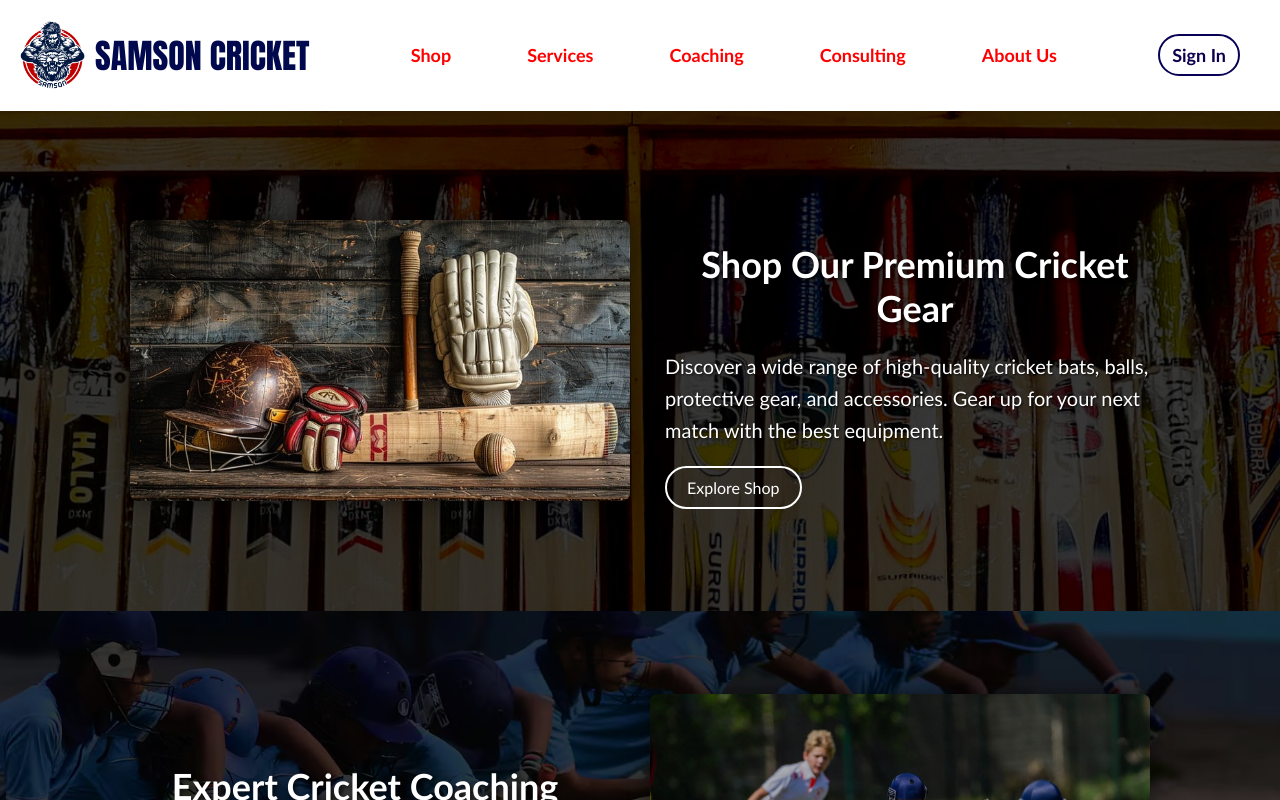
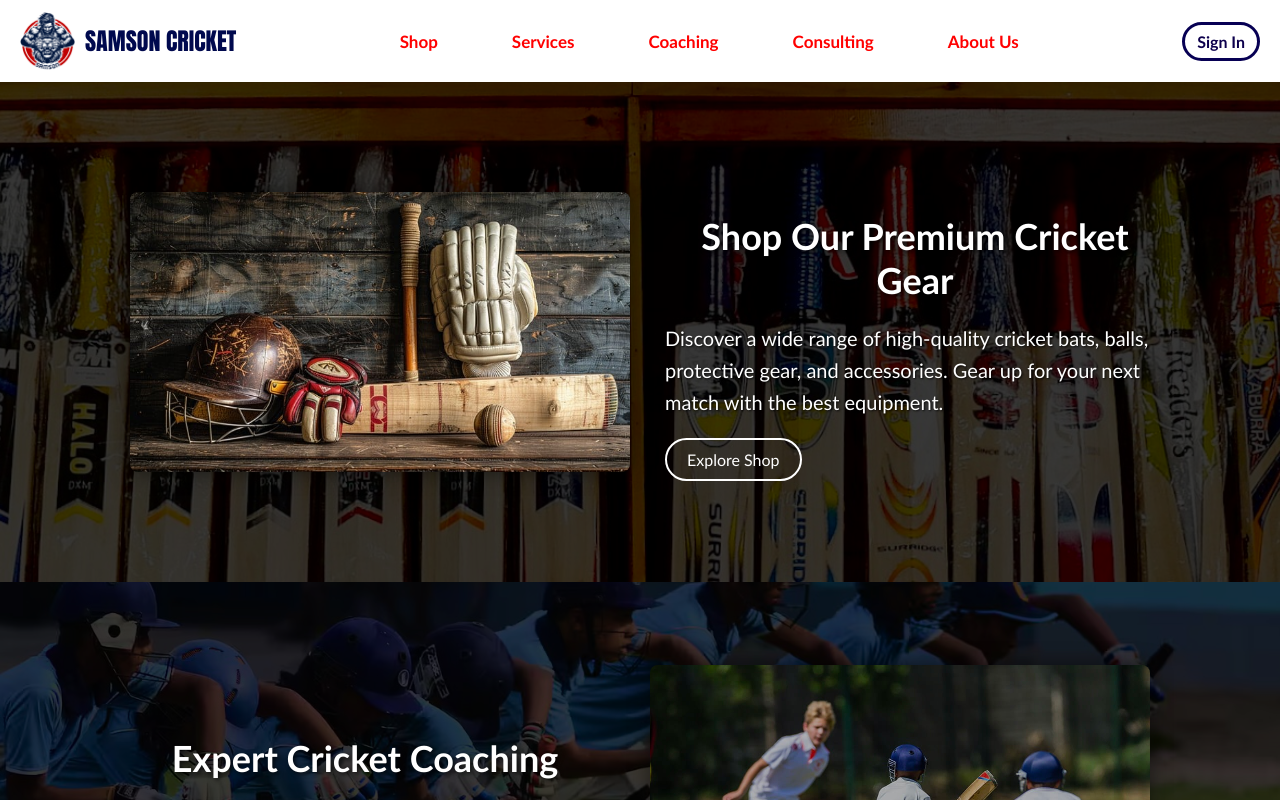
Before and after one commit to AshenIsuruWijesuriya/Samson-Cricket-WebApp, a React (Create React App) app in the folder frontend/: page / in a window 1280 px wide. Shown: the top 800 px of the page. Built offline with nearby package versions, Linux system fonts and the light colour scheme; the HTML template or start-up script is replaced by a standard one.

Commit message:
fix headers css

```diff
--- a/frontend/src/Common/mainHeader.css
+++ b/frontend/src/Common/mainHeader.css
@@ -1,100 +1,94 @@
-.header {
+.mh-header {
   display: flex;
   justify-content: space-between;
   align-items: center;
   padding: 7px 20px;
-  background-color: #ffffff; /* Adjust as needed */
+  background-color: #ffffff;
 }
 
-.header-left {
+.mh-header-left {
   display: flex;
   align-items: center;
 }
 
-.header-left img {
-  width: 65px;
+.mh-logo-img {
+  width: 55px;
 }
 
-.header-content {
+.mh-header-content {
   display: flex;
   align-items: center;
   text-decoration: none;
-  color: #333; /* Adjust as needed */
+  color: #333;
 }
 
-.titlename {
-  margin-left: 10px; /* Space between logo and title */
-  font-size: 34px; /* Adjust as needed */
+.mh-titlename {
+  margin-left: 10px;
+  font-size: 24px;
   font-family: Impact;
   color: #00094e;
   font-weight: 500;
-  font-family: Impact;
 }
 
-.navbar {
-  flex-grow: 1; /* Allow navbar to take available space */
-  text-align: center; /* Center the navbar items */
+.mh-navbar {
+  flex-grow: 1;
+  text-align: center;
 }
 
-.navbar-menu {
+.mh-navbar-menu {
   list-style: none;
   padding: 0;
   margin: 0;
-  display: inline-flex; /* Use inline-flex for horizontal layout */
+  display: inline-flex;
   gap: 10px;
 }
 
-.navbar-item {
-  margin: 0 15px; /* Space between navbar items */
+.mh-navbar-item {
+  margin: 0 15px;
 }
 
-.navbar-item a {
+.mh-nav-link {
   text-decoration: none;
-  color: #ff0000; /* Adjust as needed */
+  color: #ff0000;
   font-weight: 700;
   font-family: "Trebuchet MS";
-  font-size: 18px;
-  padding: 8px 18px;
-  border-radius: 40px;
+  font-size: 17px;
+  padding: 7px 17px;
+  border-radius: 4px;
 }
 
-.navbar-item a:hover {
+.mh-nav-link:hover {
   background-color: rgb(255, 255, 255);
-  color: hsl(246, 100%, 22%);
-  border: 2px solid #000d70;
-  padding: 8px 16px;
+  color: white;
+  border: 3px solid #0e004b;
+  background-color: #0e004b;
+  padding: 7px 15px;
 }
 
-.header-right {
+.mh-header-right {
   display: flex;
   align-items: center;
 }
 
-.signIn {
+.mh-sign-in {
   text-decoration: none;
-  color: #0d004d; /* Adjust as needed */
-  padding: 8px 12px;
-  font-size: 18px;
-  border: 2px solid #070054; /* Adjust as needed */
-  border-radius: 40px; /* Rounded corners */
+  color: #0d004d;
+  padding: 7px 12px;
+  font-size: 16px;
+  border: 3px solid #070054;
+  border-radius: 40px;
   font-weight: bolder;
   font-family: "Trebuchet MS";
   transition: background-color 0.3s;
 }
 
-.signIn:hover {
-  background-color: #ffffff; /* Change background on hover */
-  color: rgb(255, 0, 0); /* Change text color on hover */
-  border: 2px solid #ff0000;
+.mh-sign-in:hover {
+  background-color: #ffffff;
+  color: rgb(255, 0, 0);
+  border: 3px solid #ff0000;
 }
 
-.user-profile {
-  display: flex; /* Use flexbox to align icon and text */
-  align-items: center; /* Vertically align items */
-  gap: 5px; /* Add some space between the icon and text */
-}
-
-.user-profile-button {
+.mh-user-profile-button {
   background: none;
   border: none;
   color: white;
@@ -102,12 +96,12 @@
   display: flex;
 }
 
-.user-icon {
+.mh-user-icon {
   font-size: 2.5em;
   cursor: pointer;
   color: rgb(255, 0, 0);
 }
 
-.user-icon:hover {
-    color:rgb(0, 2, 117);
-  }
+.mh-user-icon:hover {
+  color: rgb(0, 2, 117);
+}
--- a/frontend/src/Common/mainHeader.js
+++ b/frontend/src/Common/mainHeader.js
@@ -2,7 +2,7 @@ import React, { useEffect, useState } from "react";
 import logo1 from '../assets/images/logo1.png';
 import './mainHeader.css';
 import { useNavigate } from 'react-router-dom';
-import { FaRegUser, FaUserCog, FaUserTie, FaUserShield } from "react-icons/fa"; // Import different icons
+import { FaRegUser, FaUserCog, FaUserTie, FaUserShield } from "react-icons/fa";
 
 const MainHeader = () => {
     const [isLoggedIn, setIsLoggedIn] = useState(false);
@@ -39,40 +39,40 @@ const MainHeader = () => {
     const getUserIcon = () => {
         switch (userRole) {
             case 'Admin':
-                return <FaUserShield className="user-icon" />;
+                return <FaUserShield className="mh-user-icon" />;
             case 'ServiceManager':
-                return <FaUserCog className="user-icon" />;
+                return <FaUserCog className="mh-user-icon" />;
             case 'Consultant':
-                return <FaUserTie className="user-icon" />;
+                return <FaUserTie className="mh-user-icon" />;
             default:
-                return <FaRegUser className="user-icon" />;
+                return <FaRegUser className="mh-user-icon" />;
         }
     };
 
     return (
-        <header className="header">
-            <div className="header-left">
-                <a href="/" className="header-content">
-                    <img src={logo1} alt="Samson Cricket Logo" />
-                    <h1 className="titlename">SAMSON CRICKET</h1>
+        <header className="mh-header">
+            <div className="mh-header-left">
+                <a href="/" className="mh-header-content">
+                    <img src={logo1} alt="Samson Cricket Logo" className="mh-logo-img" />
+                    <h1 className="mh-titlename">SAMSON CRICKET</h1>
                 </a>
             </div>
-            <nav className="navbar">
-                <ul className="navbar-menu">
-                    <li className="navbar-item"><a href="/shop">Shop</a></li>
-                    <li className="navbar-item"><a href="/services">Services</a></li>
-                    <li className="navbar-item"><a href="/coaching">Coaching</a></li>
-                    <li className="navbar-item"><a href="/consulting">Consulting</a></li>
-                    <li className="navbar-item"><a href="/about">About Us</a></li>
+            <nav className="mh-navbar">
+                <ul className="mh-navbar-menu">
+                    <li className="mh-navbar-item"><a href="/shop" className="mh-nav-link">Shop</a></li>
+                    <li className="mh-navbar-item"><a href="/services" className="mh-nav-link">Services</a></li>
+                    <li className="mh-navbar-item"><a href="/coaching" className="mh-nav-link">Coaching</a></li>
+                    <li className="mh-navbar-item"><a href="/consulting" className="mh-nav-link">Consulting</a></li>
+                    <li className="mh-navbar-item"><a href="/about" className="mh-nav-link">About Us</a></li>
                 </ul>
             </nav>
-            <div className="header-right">
+            <div className="mh-header-right">
                 {isLoggedIn ? (
-                    <button onClick={handleUserNameClick} className="user-profile-button">
+                    <button onClick={handleUserNameClick} className="mh-user-profile-button">
                         {getUserIcon()}
                     </button>
                 ) : (
-                    <a href="/signIn" className="signIn">
+                    <a href="/signIn" className="mh-sign-in">
                         Sign In
                     </a>
                 )}
--- a/frontend/src/Pages/Admin/AdminHeader/AdminHeader.css
+++ b/frontend/src/Pages/Admin/AdminHeader/AdminHeader.css
@@ -1,4 +1,4 @@
-.header {
+.admin-header-container {
     display: flex;
     justify-content: space-between;
     align-items: center;
@@ -6,58 +6,59 @@
     background-color: #ffffff;
 }
 
-.header-left {
+.admin-header-left-section {
     display: flex;
     align-items: center;
 }
 
-.header-left img {
-    width: 65px;
+.admin-header-logo-image {
+    width: 55px;
 }
 
-.header-content {
+.admin-header-logo-link {
     display: flex;
     align-items: center;
     text-decoration: none;
     color: #333;
 }
 
-.titlename {
+.admin-header-title-text {
     margin-left: 10px;
-    font-size: 34px;
-    font-family:Impact;
-    color:#00094e;
+    font-size: 24px;
+    font-family: Impact;
+    color: #00094e;
     font-weight: 500;
-    font-family: Impact;
 }
 
-.admindashboard-title{
-    font-family:Calibri;
-    font-weight:900;
-    font-size:40px;
-    color:red;
+.admin-dashboard-title-text {
+    font-family: Calibri;
+    font-weight: 900;
+    font-size: 30px;
+    color: red;
     text-decoration: none;
     text-transform: uppercase;
 }
 
-.admindashboard-username{
-    font-family: 'Trebuchet MS';
-    font-size:20px;
-    font-weight: bold;
-    color:rgb(20, 0, 65);
-    text-decoration: none;
-}
-
-a{
-    text-decoration: none;
-}
-
-.header-right {
+.admin-header-right-section {
     display: flex;
     align-items: center;
 }
 
-.logout-btn{
+.admin-username-display {
+    font-family:sans-serif;
+    font-size: 16px; /* Slightly increased size */
+    font-weight: bold;
+    color: rgb(20, 0, 65);
+    text-decoration: none;
+    margin-right: 15px; /* Added spacing between username and button */
+    white-space: nowrap; /* Prevent wrapping */
+}
+
+a {
+    text-decoration: none;
+}
+
+.admin-logout-button {
     text-decoration: none;
     color: #0d004d;
     padding: 8px 12px;
@@ -69,7 +70,7 @@ a{
     transition: background-color 0.3s;
 }
 
-.logout-btn:hover {
+.admin-logout-button:hover {
     background-color: #ffffff;
     color: rgb(255, 0, 0);
     border: 2px solid #ff0000;
--- a/frontend/src/Pages/Admin/AdminHeader/AdminHeader.js
+++ b/frontend/src/Pages/Admin/AdminHeader/AdminHeader.js
@@ -34,21 +34,20 @@ const AdminHeader = () => {
     };
 
     return (
-        <header className="header">
-            <div className="header-left">
-                <a href="/" className="header-content">
-                    <img src={logo1} alt="Samson Cricket Logo" />
-                    <h1 className="titlename">SAMSON CRICKET</h1>
+        <header className="admin-header-container">
+            <div className="admin-header-left-section">
+                <a href="/" className="admin-header-logo-link">
+                    <img src={logo1} alt="Samson Cricket Logo" className="admin-header-logo-image" />
+                    <h1 className="admin-header-title-text">SAMSON CRICKET</h1>
                 </a>
             </div>
-            <a href="/admindashboard">
-                <div className="admindashboard-title">Admin Dashboard</div>
+            <a href="/admindashboard" className="admin-dashboard-link">
+                <div className="admin-dashboard-title-text">Admin Dashboard</div>
             </a>
-            <div className="admin-username">
-                <h1 className="admindashboard-username">Welcome, {userName}</h1>
-            </div>
-            <div className="header-right">
-                <button onClick={handleLogout} className="logout-btn">Logout</button>
+
+            <div className="admin-header-right-section">
+                <h1 className="admin-username-display">{userName}</h1>
+                <button onClick={handleLogout} className="admin-logout-button">Logout</button>
             </div>
         </header>
     );
```
Also changed, not shown: 1 other file (tests, documents, lock files or other folders).
